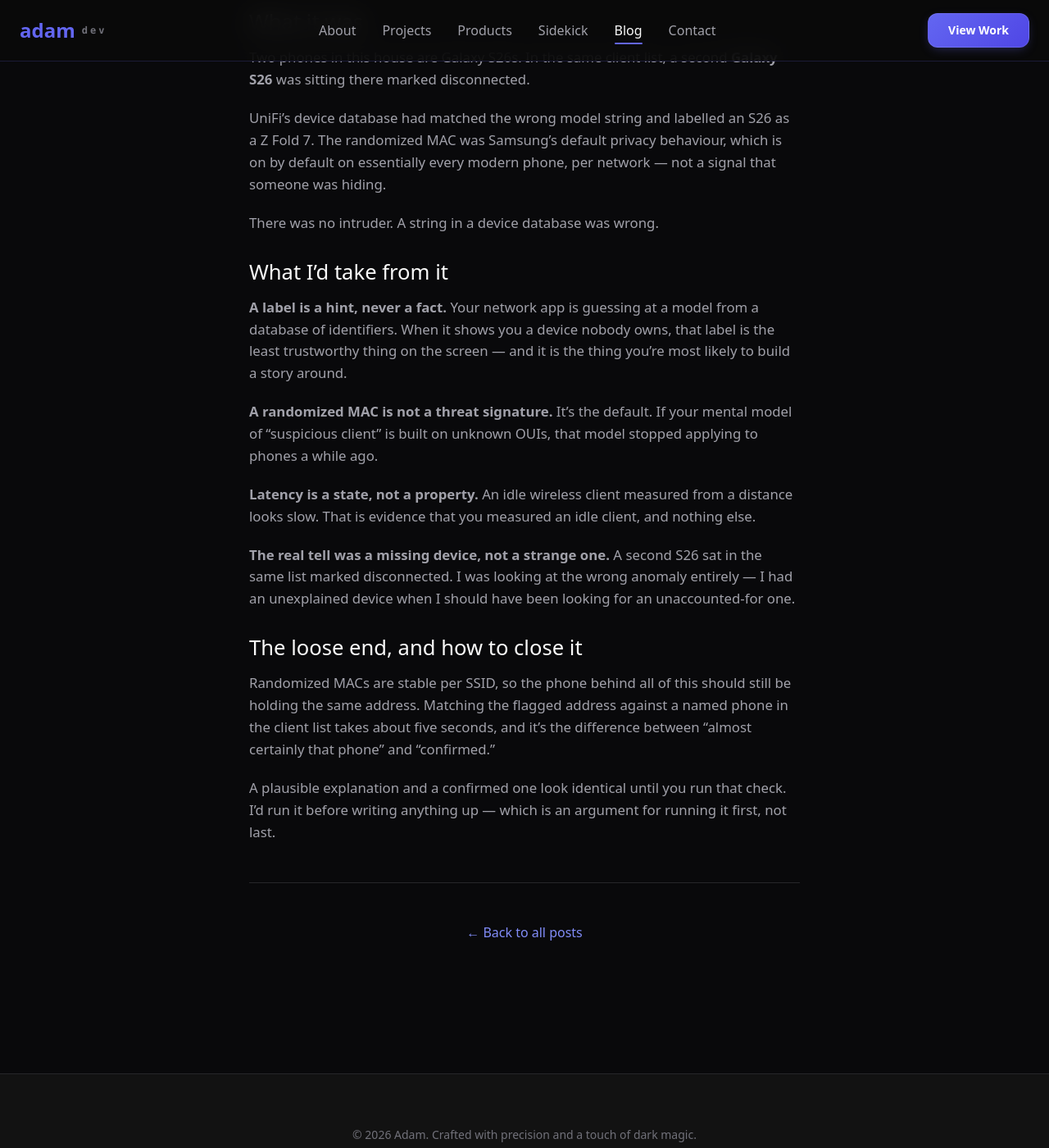
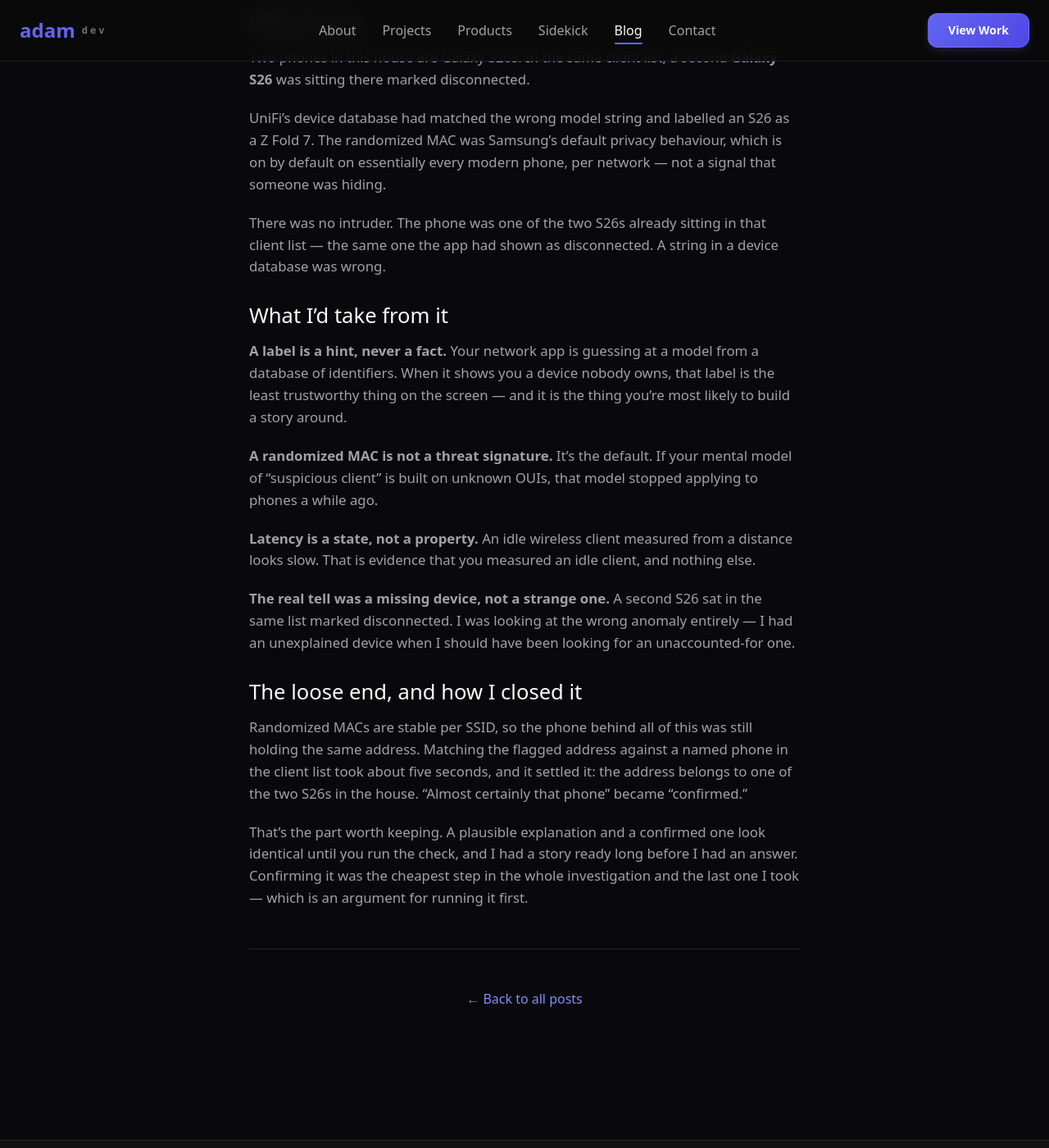
Before and after one commit to slashadams/Dev-Adam.com, a Jekyll site: the page built from _posts/2026-11-22-port-scanned-the-intruder-and-it-got-faster.md, in a window 1280 px wide and 1400 px high, scrolled down 1660 px. Shown: the whole window at 82% size. Built offline with Jekyll 4.4.1, drawn with Linux system fonts in a browser that asks for light colours; nearby versions of some CDN libraries; some of the changed text lies outside the part shown.

Commit message:
post: confirm the port-scan intruder was one of the two S26s
Verdict upgraded from almost-certainly to confirmed: the flagged address matched a named phone in the client list. Loose-end section rewritten as closed. No relationship details published.

```diff
--- a/_posts/2026-11-22-port-scanned-the-intruder-and-it-got-faster.md
+++ b/_posts/2026-11-22-port-scanned-the-intruder-and-it-got-faster.md
@@ -42,7 +42,7 @@ Two phones in this house are Galaxy S26s. In the same client list, a second **Ga
 
 UniFi's device database had matched the wrong model string and labelled an S26 as a Z Fold 7. The randomized MAC was Samsung's default privacy behaviour, which is on by default on essentially every modern phone, per network — not a signal that someone was hiding.
 
-There was no intruder. A string in a device database was wrong.
+There was no intruder. The phone was one of the two S26s already sitting in that client list — the same one the app had shown as disconnected. A string in a device database was wrong.
 
 ## What I'd take from it
 
@@ -54,8 +54,8 @@ There was no intruder. A string in a device database was wrong.
 
 **The real tell was a missing device, not a strange one.** A second S26 sat in the same list marked disconnected. I was looking at the wrong anomaly entirely — I had an unexplained device when I should have been looking for an unaccounted-for one.
 
-## The loose end, and how to close it
+## The loose end, and how I closed it
 
-Randomized MACs are stable per SSID, so the phone behind all of this should still be holding the same address. Matching the flagged address against a named phone in the client list takes about five seconds, and it's the difference between "almost certainly that phone" and "confirmed."
+Randomized MACs are stable per SSID, so the phone behind all of this was still holding the same address. Matching the flagged address against a named phone in the client list took about five seconds, and it settled it: the address belongs to one of the two S26s in the house. "Almost certainly that phone" became "confirmed."
 
-A plausible explanation and a confirmed one look identical until you run that check. I'd run it before writing anything up — which is an argument for running it first, not last.
+That's the part worth keeping. A plausible explanation and a confirmed one look identical until you run the check, and I had a story ready long before I had an answer. Confirming it was the cheapest step in the whole investigation and the last one I took — which is an argument for running it first.
```
